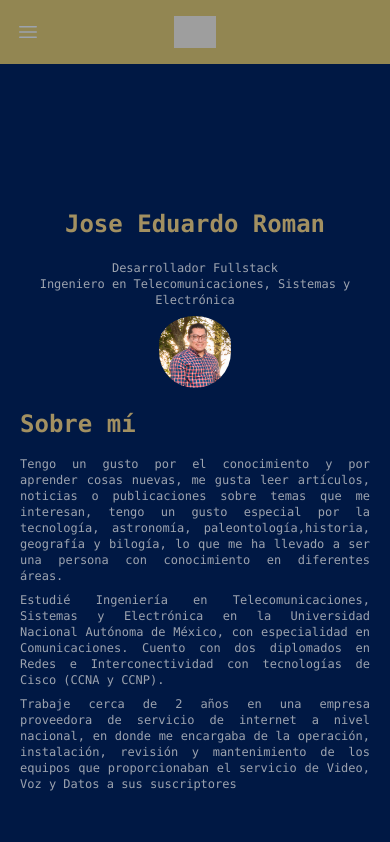
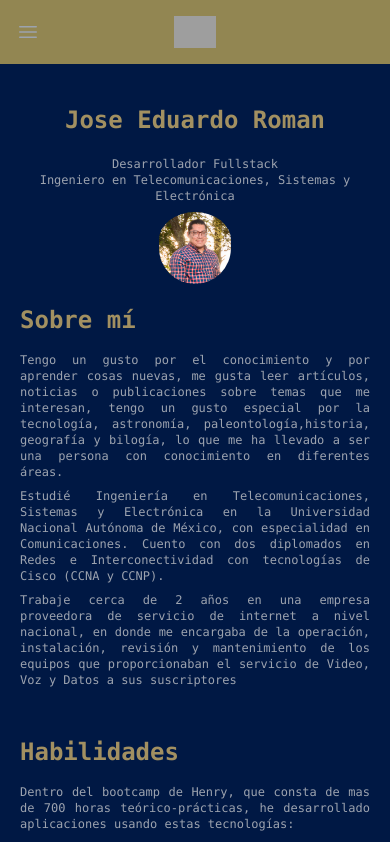
Before and after one commit to jeromanp/my-portfolio, a Next.js app: page / in a window 390 px wide. Shown: the top 842 px of the page. Built offline with nearby package versions, Linux system fonts and the light colour scheme; grey boxes are pictures that could not be loaded.

Commit message:
change pt sm

```diff
--- a/src/components/Intro.jsx
+++ b/src/components/Intro.jsx
@@ -3,7 +3,7 @@ import React from "react";
 
 export default function Intro() {
   return (
-    <div className="w-full max-w-screen-xl items-center justify-between font-mono text-sm bg-custom-azul mx-auto pt-36 md:pt-20 md:pb-10">
+    <div className="w-full max-w-screen-xl items-center justify-between font-mono text-sm bg-custom-azul mx-auto pt-10 md:pt-20 md:pb-10">
       <h1 className="text-2xl sm:text-3x1 md:text-4x1 lg:text-4x1  font-bold text-custom-oro_2 text-center">
         {infoPersonal.name}
       </h1>
```
